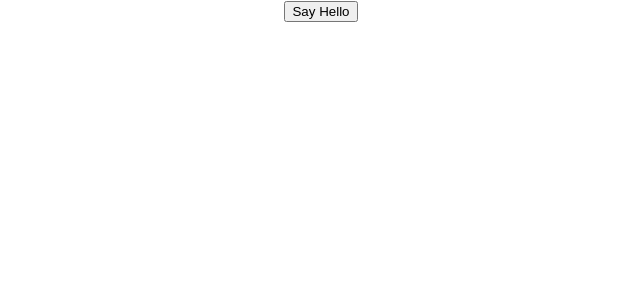
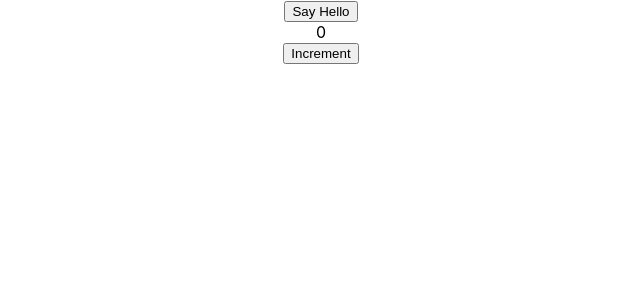
Before and after one commit to Ankitj047/Test-Appliction, a React (Create React App) app: page / in a window 1280 px wide. Shown: the top 300 px of the page, without its empty margins (319-959 px from the left). Built offline with nearby package versions, Linux system fonts and the light colour scheme.

Commit message:
lifecycle

```diff
--- a/src/App.js
+++ b/src/App.js
@@ -14,6 +14,7 @@ import BindingExample from './Day_3/BindingExample';
 import ListExample from './Day_3/ListExample';
 import ParentComponent from './Day_4_MethodAsProp/ParentComponent';
 import DataFetch from './Common/DataFetch';
+import Lifecycle from './Day_5_LifecycleMethods/Lifecycle';
 
 
 function App() {
@@ -33,6 +34,7 @@ function App() {
       {/* <ListExample /> */}
       <ParentComponent/>
       {/* <DataFetch/> */}
+    {/* <Lifecycle/> */}
     </div>
   );
 }
--- a/src/Day_4_MethodAsProp/ChildComponent.js
+++ b/src/Day_4_MethodAsProp/ChildComponent.js
@@ -1,6 +1,7 @@
 import React from 'react'
 
 function ChildComponent(props) {
+  console.log("I am render")
   return (
       <button onClick={() => props.clickHandler('Ankit')}>Say Hello</button>
   )
--- a/src/Day_4_MethodAsProp/ParentComponent.js
+++ b/src/Day_4_MethodAsProp/ParentComponent.js
@@ -6,7 +6,19 @@ export class ParentComponent extends Component {
         super(props)
 
         this.sayHello = this.helloMessage.bind(this)
+
+        this.state=({
+            count:0
+        })
+
     }
+
+    apple(count) {
+        this.setState ({
+          // message: "hello come here"
+          count: this.state.count+1
+        })
+      }
 
     helloMessage(name) {
         alert('Hello Message from ' + name)
@@ -16,6 +28,8 @@ export class ParentComponent extends Component {
     return (
         <div>
             <ChildComponent clickHandler={this.sayHello} />
+            <div>{this.state.count}</div>
+            <button onClick={()=>this.apple ()} >Increment</button>
       </div>
     )
   }
--- /dev/null
+++ b/src/Day_5_LifecycleMethods/Lifecycle.js
@@ -0,0 +1,22 @@
+import React, { Component } from 'react'
+
+export default class Lifecycle extends Component {
+
+constructor (){
+    super()
+
+    this.state = ({
+        count:0
+    })
+}
+
+componentDidMount (){
+    alert("hi i am")
+}
+
+  render() {
+    return (
+      <div>Lifecycle</div>
+    )
+  }
+}
```
